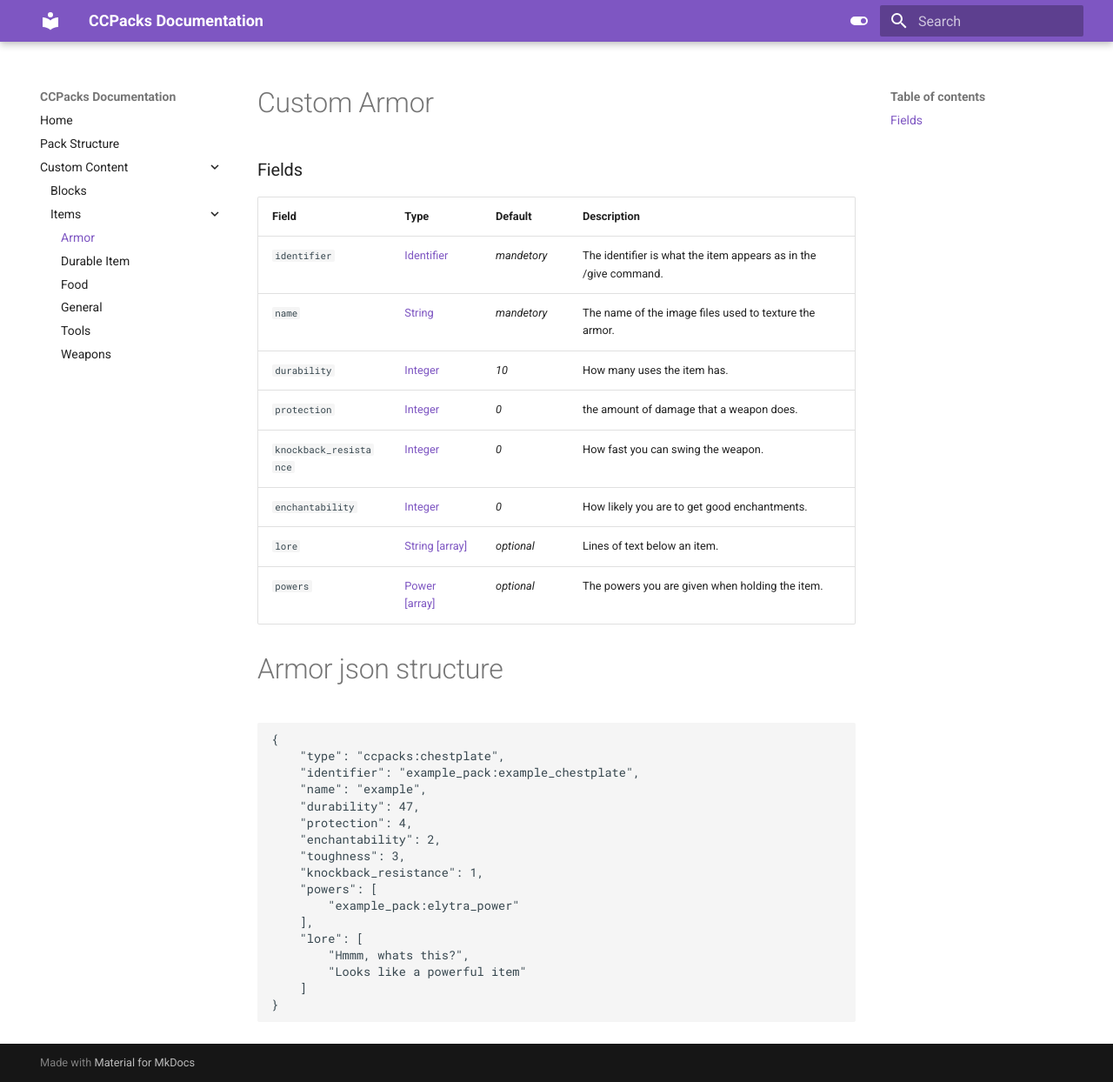
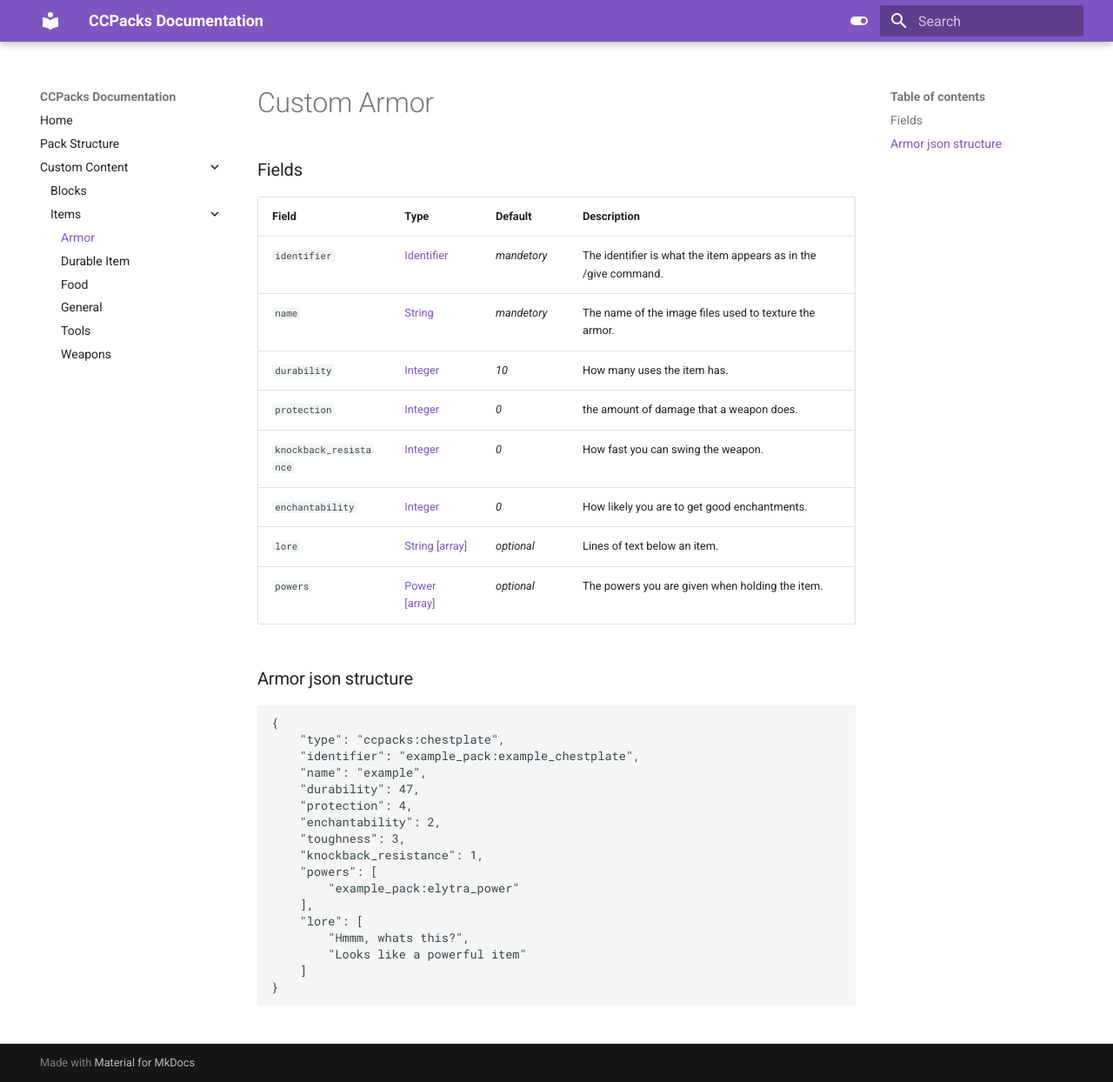
Before and after one commit to eggohito/CCPacks-Documentation, an MkDocs documentation site: the page built from docs/item/armor.md, in a window 1280 px wide and 1244 px high. Shown: the whole window at 87% size. Built offline with MkDocs 1.6.1 and Material for MkDocs 9.7.7, drawn with Linux system fonts in a browser that asks for light colours.

Commit message:
I fixed some small formatting things

````diff
--- a/docs/item/armor.md
+++ b/docs/item/armor.md
@@ -13,7 +13,7 @@
 `lore` | [String [array]]() | *optional* | Lines of text below an item.
 `powers` | [Power [array]]() | *optional* | The powers you are given when holding the item.
 
-# Armor json structure
+### Armor json structure
 
 ```json
 {
````
Also changed, not shown: docs/blocks.md (+1 -1 lines).
